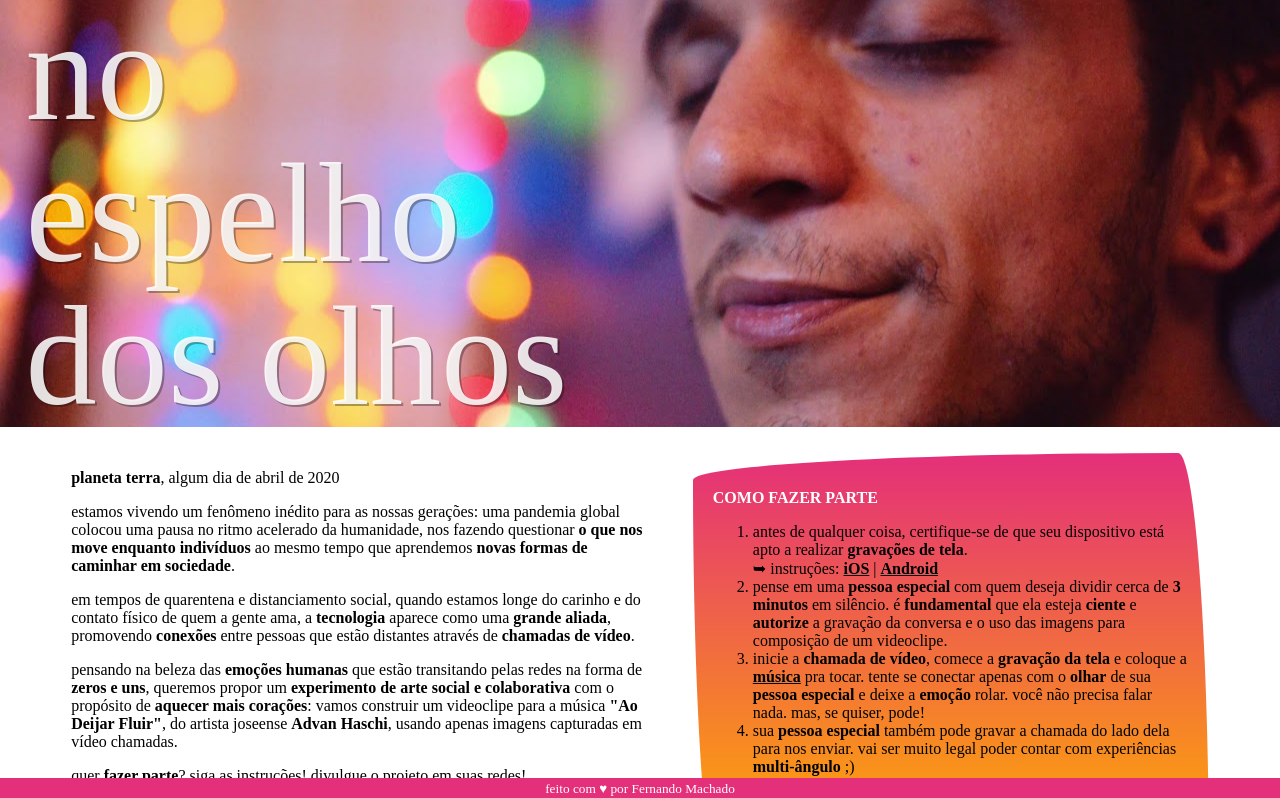
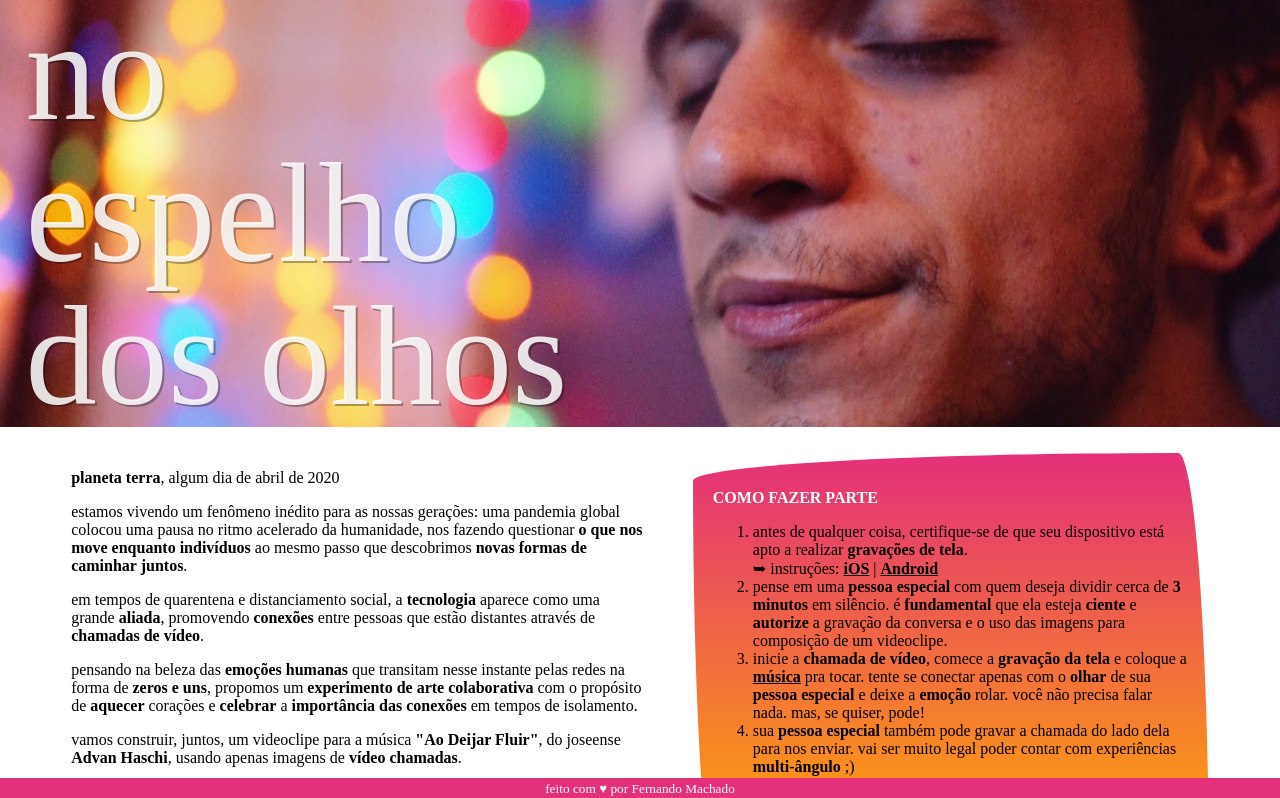
Before and after one commit to fer-nando-machado/espelho-dos-olhos, a React (Create React App) app: page / in a window 1280 px wide. Shown: the top 798 px of the page. Built offline with nearby package versions, Linux system fonts and the light colour scheme; a web font is replaced by a local one.

Commit message:
Updating Purpose.

```diff
--- a/public/index.html
+++ b/public/index.html
@@ -7,7 +7,8 @@
     <meta name="theme-color" content="#000000" />
     <meta
       name="description"
-      content="Experimento social de Arte Colaborativa por Advan Haschi e Fernando Machado – No Espelho dos Olhos (Ao Deijar Fluir)"
+      content="Experimento de arte colaborativa concebido por
+      Advan Haschi e Fernando Machado – No Espelho dos Olhos / Ao Deijar Fluir"
     />
 
     <link rel="apple-touch-icon" sizes="57x57" href="/apple-icon-57x57.png">
--- a/src/App.js
+++ b/src/App.js
@@ -40,25 +40,28 @@ const Purpose = ( props ) => {
         estamos vivendo um fenômeno inédito para as nossas gerações:
         uma pandemia global colocou uma pausa no ritmo acelerado da humanidade,
         nos fazendo questionar <b>o que nos move enquanto indivíduos</b> ao
-        mesmo tempo que aprendemos <b>novas formas de caminhar em sociedade</b>.
+        mesmo passo que descobrimos <b>novas formas de caminhar juntos</b>.
       </p>
       <p>
-        em tempos de quarentena e distanciamento social, quando estamos
-        longe do carinho e do contato físico de quem a gente ama,
-        a <b>tecnologia</b> aparece como uma <b>grande aliada</b>,
+        em tempos de quarentena e distanciamento social,
+        a <b>tecnologia</b> aparece como uma grande <b>aliada</b>,
         promovendo <b>conexões</b> entre pessoas que estão distantes
         através de <b>chamadas de vídeo</b>.
       </p>
       <p>
         pensando na beleza das <b>emoções humanas</b> que
-        estão transitando pelas redes na forma de <b>zeros e uns</b>,
-        queremos propor um <b>experimento de arte social e colaborativa</b> com
-        o propósito de <b>aquecer mais corações</b>: vamos construir um videoclipe
-        para a música <b>"Ao Deijar Fluir"</b>, do artista
-        joseense <b>Advan Haschi</b>, usando apenas imagens capturadas em vídeo chamadas.
+        transitam nesse instante pelas redes na forma de <b>zeros e uns</b>,
+        propomos um <b>experimento de arte colaborativa</b> com
+        o propósito de <b>aquecer</b> corações e <b>celebrar</b> a <b>importância
+          das conexões</b> em tempos de isolamento.
+        </p>
+      <p>
+        vamos construir, juntos, um videoclipe
+        para a música <b>"Ao Deijar Fluir"</b>, do
+        joseense <b>Advan Haschi</b>, usando apenas imagens de <b>vídeo chamadas</b>.
       </p>
       <p>
-        quer <b>fazer parte</b>? siga as instruções! divulgue o projeto em suas redes!</p>
+        quer <b>fazer parte</b>? siga as instruções! se puder, divulgue em suas redes!</p>
       <p>
         não temos pressa e não vamos estabelecer uma <b>data limite</b> para os envios.
         vamos ir <b>costurando</b> os vídeos conforme forem chegando e atualizaremos
```
